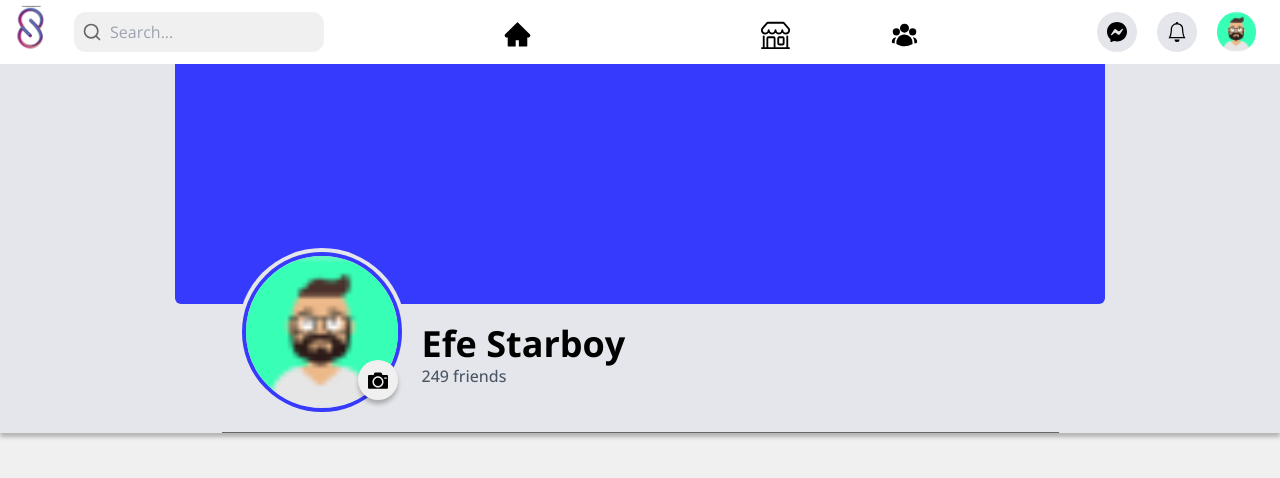
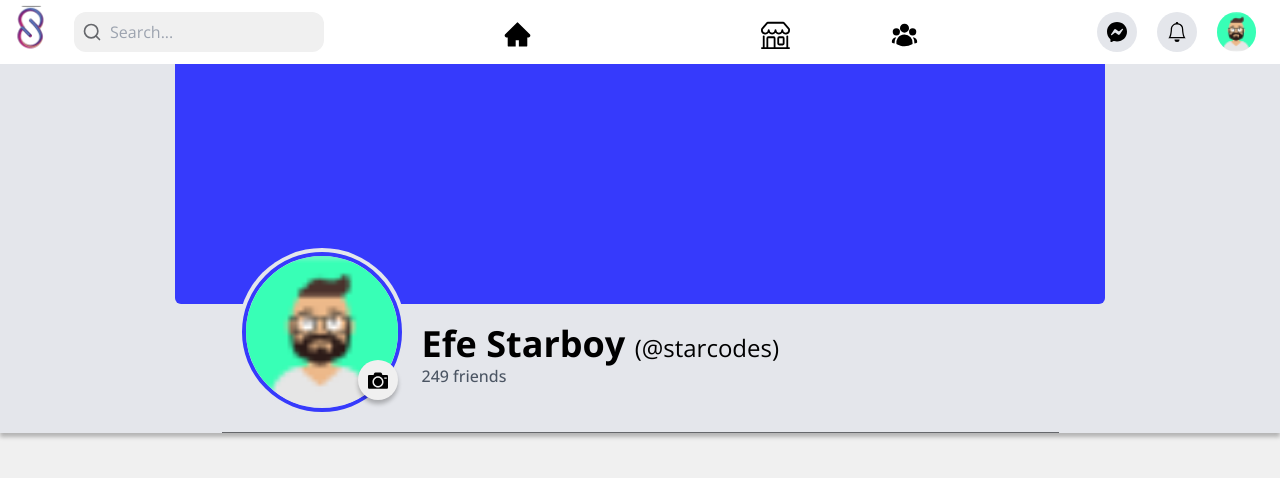
Before and after one commit to asiughuslyvesterobus/social_app, a Next.js app in the folder client/: page /profile/01029302 in a window 1280 px wide. Shown: the top 478 px of the page. Built offline with nearby package versions, Linux system fonts and the light colour scheme; some icons are missing.

Commit message:
working on profile page

```diff
--- a/client/pages/profile/[id].tsx
+++ b/client/pages/profile/[id].tsx
@@ -24,7 +24,7 @@ const Profilepage = () => {
                 </div>
                 <div className="flex flex-col items-center tab:items-start flex-grow justify-start tab:pt-5 mt-32 tab:mt-0">
                   <h2 className="text-3xl font-bold tab:text-4xl">
-                    Efe Starboy
+                    Efe Starboy <span className="font-normal text-2xl">(@starcodes)</span>
                   </h2>
                   <div className="flex items-center justify-center tab:justify-between flex-col tab:flex-row gap-4 w-full">
                     <p className="text-base font-medium text-gray-600">
```
